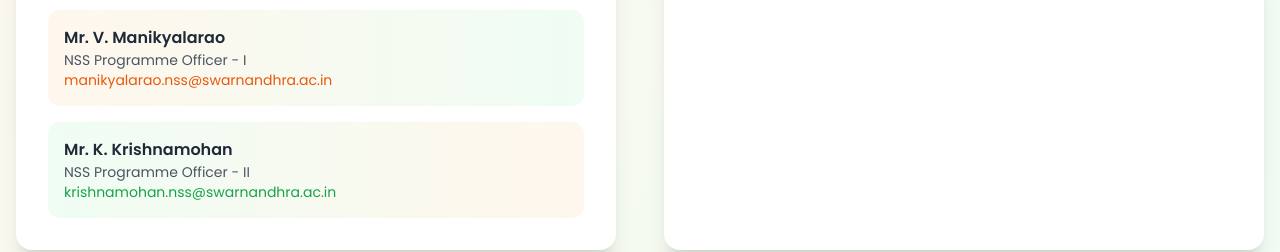
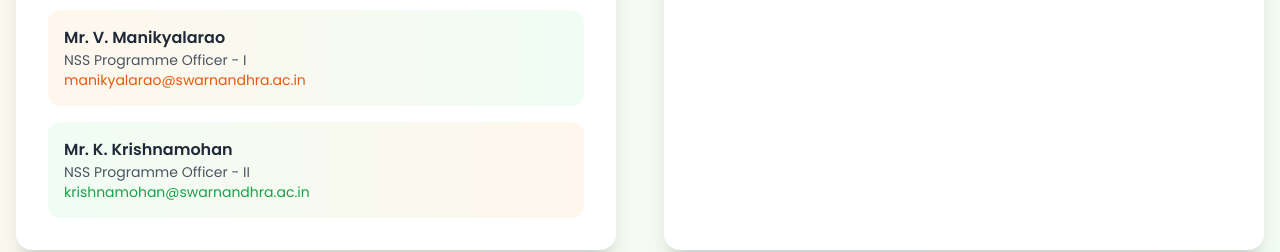
Before and after one commit to Prograto/NSSDay-2k25, a React (Vite) app: page / in a window 1280 px wide. Shown: the part 6979-7231 px from the top of the page. Built offline with nearby package versions, Linux system fonts and the light colour scheme.

Commit message:
Update Contact.tsx

```diff
--- a/src/components/Contact.tsx
+++ b/src/components/Contact.tsx
@@ -92,13 +92,13 @@
                 <div className="p-4 bg-gradient-to-r from-orange-50 to-green-50 rounded-xl">
                   <h4 className="font-semibold text-gray-800">Mr. V. Manikyalarao</h4>
                   <p className="text-sm text-gray-600">NSS Programme Officer - I</p>
-                  <p className="text-sm text-orange-600">manikyalarao.nss@swarnandhra.ac.in</p>
+                  <p className="text-sm text-orange-600">manikyalarao@swarnandhra.ac.in</p>
                 </div>
 
                 <div className="p-4 bg-gradient-to-r from-green-50 to-orange-50 rounded-xl">
                   <h4 className="font-semibold text-gray-800">Mr. K. Krishnamohan</h4>
                   <p className="text-sm text-gray-600">NSS Programme Officer - II</p>
-                  <p className="text-sm text-green-600">krishnamohan.nss@swarnandhra.ac.in</p>
+                  <p className="text-sm text-green-600">krishnamohan@swarnandhra.ac.in</p>
                 </div>
               </div>
             </div>
```
